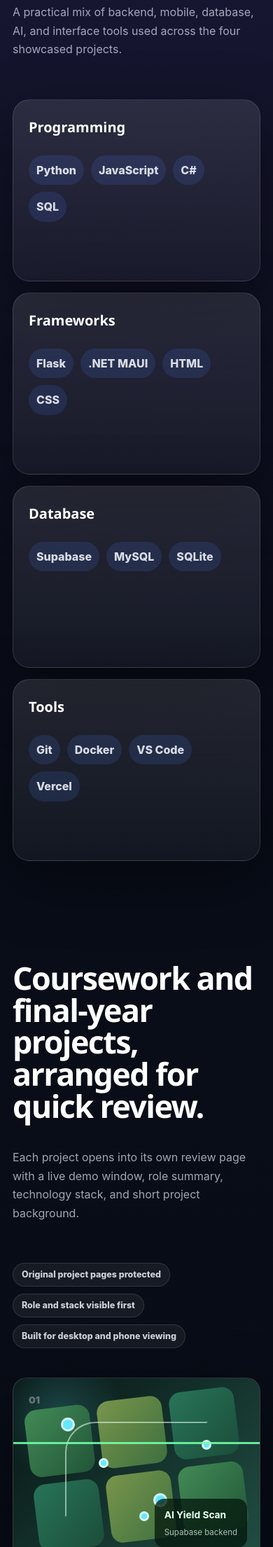
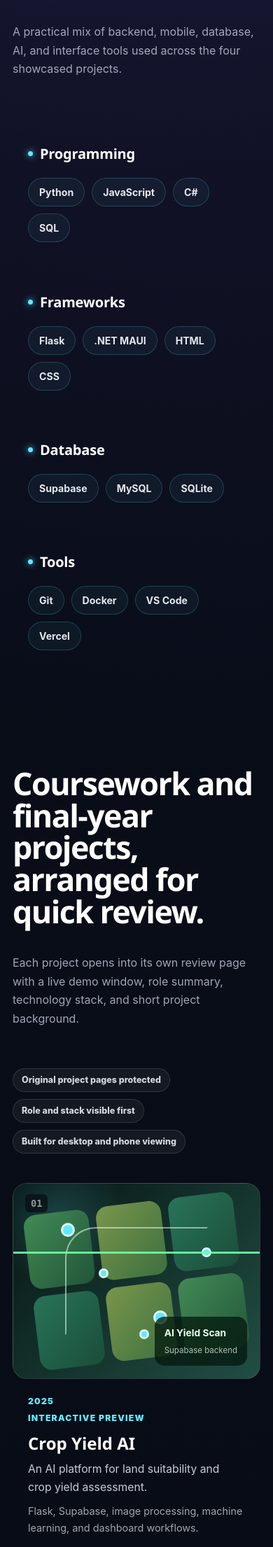
Before and after one commit to Derrick0318/portfolio, a Flask app: page / in a window 390 px wide. Shown: the part 2969-5179 px from the top of the page at 70% size. Run offline with Flask 3, Linux system fonts and the light colour scheme.

Commit message:
Update name to (Derrick) Cheng Qing Hong and redesign Skills and Projects to be box-free

```diff
--- a/static/css/portfolio/projects.css
+++ b/static/css/portfolio/projects.css
@@ -13,67 +13,61 @@
   padding: 0 12px;
   border: 1px solid rgba(255, 255, 255, 0.12);
   border-radius: 999px;
-  background: rgba(255, 255, 255, 0.06);
-  color: rgba(247, 249, 255, 0.82);
+  background: rgba(255, 255, 255, 0.05);
+  color: rgba(247, 249, 255, 0.85);
   font-size: 0.78rem;
-  font-weight: 850;
+  font-weight: 800;
 }
 
 .project-grid {
   display: grid;
   grid-template-columns: repeat(2, minmax(0, 1fr));
-  gap: 22px;
+  gap: 40px 32px;
 }
 
+/* Border-free open project presentation */
 .project-card {
   position: relative;
-  isolation: isolate;
-  display: grid;
-  grid-template-rows: 260px 1fr;
-  overflow: hidden;
-  min-height: 620px;
-  border: 1px solid rgba(255, 255, 255, 0.12);
-  border-radius: 24px;
-  background: linear-gradient(180deg, rgba(255, 255, 255, 0.1), rgba(255, 255, 255, 0.045));
-  box-shadow: var(--shadow);
-  backdrop-filter: blur(16px);
-  transition: transform 0.26s ease, border-color 0.26s ease, box-shadow 0.26s ease;
+  display: flex;
+  flex-direction: column;
+  overflow: visible;
+  min-height: auto;
+  border: none;
+  border-radius: 0;
+  background: transparent;
+  box-shadow: none;
+  backdrop-filter: none;
+  transition: transform 0.3s ease;
 }
 
 .project-card::before {
-  position: absolute;
-  inset: -1px;
-  z-index: -1;
-  border-radius: inherit;
-  background: linear-gradient(135deg, rgba(79, 125, 255, 0.7), transparent 35%, rgba(138, 92, 255, 0.62));
-  content: "";
-  opacity: 0;
-  transition: opacity 0.26s ease;
+  display: none;
 }
 
 .project-card:hover {
-  border-color: rgba(98, 232, 255, 0.35);
-  box-shadow: 0 32px 110px rgba(79, 125, 255, 0.18);
-  transform: translateY(-8px);
-}
-
-.project-card:hover::before {
-  opacity: 0.32;
+  border-color: transparent;
+  box-shadow: none;
+  transform: translateY(-4px);
 }
 
 .project-card:focus-visible {
-  outline: 3px solid rgba(98, 232, 255, 0.55);
-  outline-offset: 5px;
+  outline: 2px solid var(--cyan);
+  outline-offset: 8px;
 }
 
 .project-number {
   position: absolute;
-  top: 20px;
-  left: 22px;
-  z-index: 2;
-  color: rgba(255, 255, 255, 0.34);
-  font-size: 0.86rem;
-  font-weight: 950;
+  top: 16px;
+  left: 18px;
+  z-index: 5;
+  color: rgba(255, 255, 255, 0.55);
+  font-size: 0.85rem;
+  font-weight: 900;
+  font-family: "Fira Code", monospace;
+  background: rgba(5, 7, 10, 0.6);
+  padding: 2px 8px;
+  border-radius: 6px;
+  backdrop-filter: blur(6px);
 }
 
 .project-visual {
@@ -81,27 +75,42 @@
   display: grid;
   place-items: center;
   overflow: hidden;
-  min-height: 260px;
-  background: rgba(255, 255, 255, 0.05);
+  min-height: 280px;
+  height: 280px;
+  border-radius: 20px;
+  border: 1px solid rgba(255, 255, 255, 0.1);
+  background: rgba(255, 255, 255, 0.03);
+  transition: transform 0.35s ease, border-color 0.35s ease, box-shadow 0.35s ease;
+}
+
+.project-card:hover .project-visual {
+  border-color: rgba(98, 232, 255, 0.45);
+  box-shadow: 0 16px 40px rgba(0, 0, 0, 0.4), 0 0 25px rgba(98, 232, 255, 0.15);
 }
 
 .project-visual img {
   width: 100%;
   height: 100%;
   object-fit: cover;
+  transition: transform 0.4s ease;
+}
+
+.project-card:hover .project-visual img {
+  transform: scale(1.04);
 }
 
 .project-body {
-  display: grid;
-  align-content: start;
-  padding: 28px;
+  display: flex;
+  flex-direction: column;
+  padding: 24px 0 0 0;
+  background: transparent;
 }
 
 .project-meta {
   display: flex;
   justify-content: space-between;
   gap: 12px;
-  margin-bottom: 22px;
+  margin-bottom: 12px;
   color: var(--cyan);
   font-size: 0.76rem;
   font-weight: 900;
@@ -110,27 +119,34 @@
 }
 
 .project-card h3 {
-  margin-bottom: 12px;
+  margin-bottom: 10px;
   color: #ffffff;
-  font-size: clamp(1.65rem, 3vw, 2.45rem);
-  line-height: 1.05;
+  font-size: clamp(1.5rem, 2.5vw, 2.1rem);
+  line-height: 1.15;
+  transition: color 0.2s ease;
+}
+
+.project-card:hover h3 {
+  color: var(--cyan);
 }
 
 .project-summary {
-  margin-bottom: 14px;
+  margin-bottom: 10px;
+  color: rgba(232, 238, 255, 0.85);
+  font-size: 0.98rem;
 }
 
 .project-background {
   margin: 0;
-  color: rgba(247, 249, 255, 0.82);
-  font-weight: 750;
+  color: rgba(247, 249, 255, 0.65);
+  font-size: 0.9rem;
 }
 
 .project-stack-preview {
   display: flex;
   flex-wrap: wrap;
   gap: 8px;
-  margin-top: 24px;
+  margin-top: 20px;
 }
 
 .project-stack-preview .role-chip {
--- a/static/css/portfolio/showcase.css
+++ b/static/css/portfolio/showcase.css
@@ -3,32 +3,45 @@
   position: relative;
 }
 
+/* ==========================================================================
+   Border-free Modern Skills Layout
+   ========================================================================== */
+
 .skills-grid {
   display: grid;
   grid-template-columns: repeat(4, minmax(0, 1fr));
-  gap: 16px;
+  gap: 32px;
+  padding-top: 12px;
 }
 
 .skill-panel {
-  min-height: 260px;
-  padding: 24px;
-  border: 1px solid var(--line);
-  border-radius: 24px;
-  background: linear-gradient(180deg, rgba(255, 255, 255, 0.105), rgba(255, 255, 255, 0.045));
-  box-shadow: var(--shadow);
-  transition: transform 0.3s cubic-bezier(0.2, 0.8, 0.2, 1), border-color 0.3s ease, box-shadow 0.3s ease;
-}
-
-.skill-panel:hover {
-  border-color: rgba(98, 232, 255, 0.4);
-  transform: translateY(-8px);
-  box-shadow: 0 12px 36px rgba(0, 0, 0, 0.5), 0 0 20px rgba(98, 232, 255, 0.15);
+  min-height: auto;
+  padding: 0;
+  border: none;
+  border-radius: 0;
+  background: transparent;
+  box-shadow: none;
 }
 
 .skill-panel h3 {
-  margin-bottom: 24px;
+  display: flex;
+  align-items: center;
+  gap: 10px;
+  margin-bottom: 18px;
   color: #ffffff;
   font-size: 1.25rem;
+  font-weight: 700;
+  letter-spacing: -0.01em;
+}
+
+.skill-panel h3::before {
+  content: "";
+  display: inline-block;
+  width: 7px;
+  height: 7px;
+  border-radius: 50%;
+  background: var(--cyan);
+  box-shadow: 0 0 10px var(--cyan);
 }
 
 .skill-panel div {
@@ -38,11 +51,23 @@
 }
 
 .skill-panel span {
-  padding: 8px 11px;
+  padding: 8px 15px;
   border-radius: 999px;
-  background: rgba(79, 125, 255, 0.14);
-  color: rgba(247, 249, 255, 0.86);
-  font-weight: 800;
+  border: 1px solid rgba(98, 232, 255, 0.2);
+  background: rgba(98, 232, 255, 0.05);
+  color: rgba(247, 249, 255, 0.92);
+  font-size: 0.88rem;
+  font-weight: 750;
+  backdrop-filter: blur(10px);
+  transition: border-color 0.25s ease, background 0.25s ease, color 0.25s ease, transform 0.25s ease, box-shadow 0.25s ease;
+}
+
+.skill-panel span:hover {
+  border-color: var(--cyan);
+  background: rgba(98, 232, 255, 0.2);
+  color: #ffffff;
+  box-shadow: 0 0 16px rgba(98, 232, 255, 0.35);
+  transform: translateY(-3px);
 }
 
 /* ==========================================================================
@@ -93,7 +118,7 @@
   display: flex;
   flex-direction: column;
   padding-left: 8px;
-  margin-bottom: 60px;
+  margin-bottom: 20px;
 }
 
 .where-item {
@@ -233,44 +258,20 @@
   box-shadow: 0 0 6px rgba(163, 230, 53, 0.5);
 }
 
-/* Achievement strip */
-.achievement-strip {
-  display: grid;
-  grid-template-columns: repeat(4, minmax(0, 1fr));
-  gap: 1px;
-  overflow: hidden;
-  margin-top: 48px;
-  border: 1px solid var(--line);
-  border-radius: 24px;
-  background: rgba(255, 255, 255, 0.08);
+/* Responsive adjustments for timeline & skills */
+@media (max-width: 980px) {
+  .skills-grid {
+    grid-template-columns: repeat(2, minmax(0, 1fr));
+    gap: 24px;
+  }
 }
 
-.achievement-strip div {
-  display: grid;
-  gap: 6px;
-  min-height: 140px;
-  padding: 24px;
-  background: rgba(5, 7, 10, 0.58);
-  transition: background 0.3s ease;
-}
+@media (max-width: 768px) {
+  .skills-grid {
+    grid-template-columns: 1fr;
+    gap: 24px;
+  }
 
-.achievement-strip div:hover {
-  background: rgba(15, 23, 42, 0.85);
-}
-
-.achievement-strip strong {
-  color: #ffffff;
-  font-size: clamp(2rem, 4vw, 3.2rem);
-  line-height: 1;
-}
-
-.achievement-strip span {
-  color: var(--muted);
-  font-weight: 800;
-}
-
-/* Responsive adjustments for timeline */
-@media (max-width: 768px) {
   .where-item {
     grid-template-columns: 1fr;
     gap: 8px;
--- a/templates/portfolio/_footer.html
+++ b/templates/portfolio/_footer.html
@@ -2,7 +2,7 @@
   <div class="footer-inner">
     <section class="footer-intro" aria-label="Portfolio footer">
       <p class="footer-kicker">Computer Science Portfolio</p>
-      <h2>Derrick's Academic Projects</h2>
+      <h2>(Derrick) Cheng Qing Hong's Academic Projects</h2>
       <p>
         A collection of academic web, mobile, backend, database, and AI projects
         presented in one organized portfolio.
--- a/templates/portfolio/_header.html
+++ b/templates/portfolio/_header.html
@@ -1,5 +1,5 @@
 <header class="site-header">
-  <a class="brand" href="/#intro">Derrick</a>
+  <a class="brand" href="/#intro">(Derrick) Cheng Qing Hong</a>
   <nav class="site-nav" aria-label="Primary navigation">
     <a href="#intro">Home</a>
     <a href="#about">About</a>
--- a/templates/portfolio/_hero.html
+++ b/templates/portfolio/_hero.html
@@ -4,7 +4,7 @@
   </div>
   <div class="hero-shell">
     <div class="hero-content">
-      <p class="hero-mark">Hi, I'm Derrick</p>
+      <p class="hero-mark">Hi, I'm (Derrick) Cheng Qing Hong</p>
       <h1>Computer Science Student</h1>
       <div class="hero-roles">
         <span>Backend Developer</span>
--- a/templates/projects/_detail_header.html
+++ b/templates/projects/_detail_header.html
@@ -1,6 +1,6 @@
 <header class="project-detail-header">
   <div class="header-left">
-    <a class="brand-link" href="/#intro">Derrick</a>
+    <a class="brand-link" href="/#intro">(Derrick) Cheng Qing Hong</a>
     <nav class="project-links" aria-label="Other projects">
       {% for item in projects %}
       <a class="{{ 'active' if item.slug == project.slug else '' }}" href="{{ item.url }}">
```
Also changed, not shown: other parts of static/css/portfolio/projects.css (+21 -8 lines).
